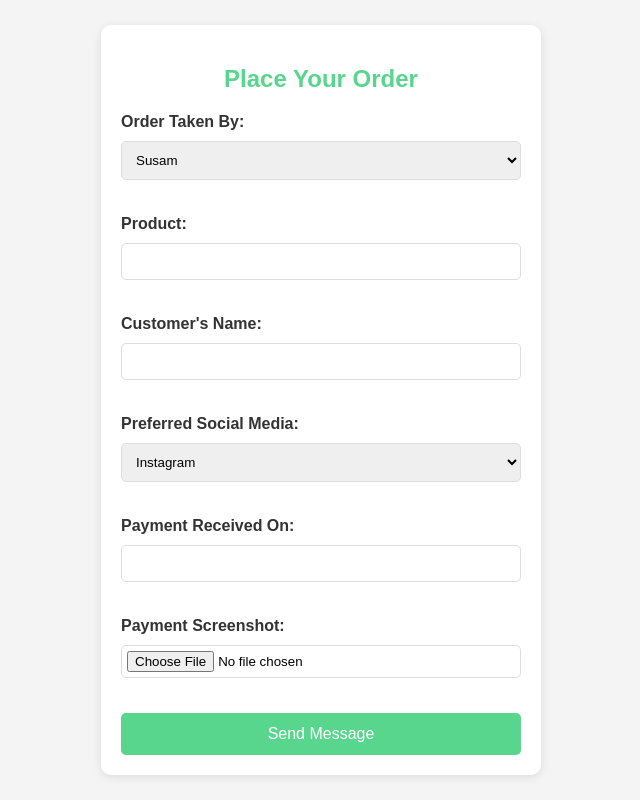
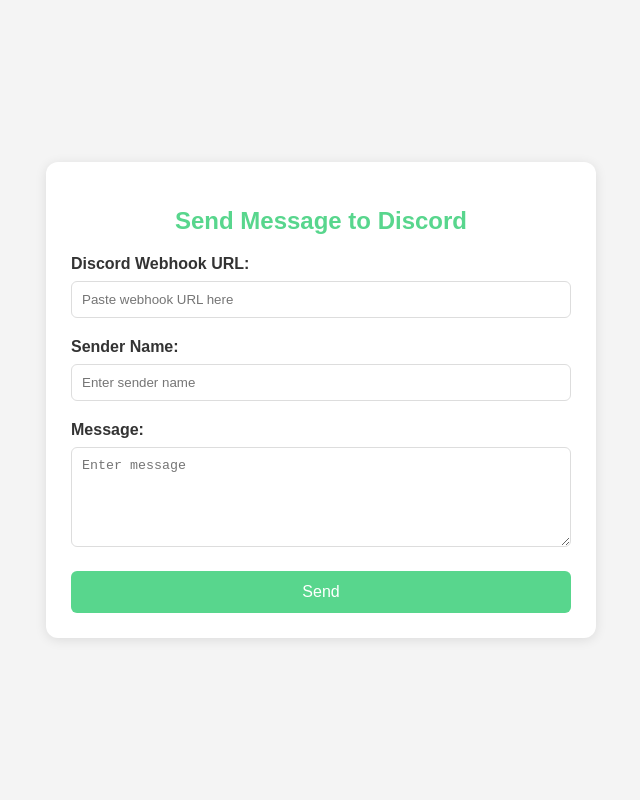
Before and after one commit to SusamPudasaini/DiscordApiCall, a plain HTML site: page index.html in a window 1280 px wide. Shown: the whole page, without its empty margins (319-959 px from the left). Drawn offline with Linux system fonts and the light colour scheme.

Commit message:
Update index.html

```diff
--- a/index.html
+++ b/index.html
@@ -1,9 +1,9 @@
 <!DOCTYPE html>
 <html lang="en">
 <head>
-    <meta charset="UTF-8">
-    <meta name="viewport" content="width=device-width, initial-scale=1.0">
-    <title>Order Form</title>
+  <meta charset="UTF-8" />
+  <meta name="viewport" content="width=device-width, initial-scale=1.0"/>
+  <title>Send Discord Message</title>
   <style>
     body {
       font-family: Arial, sans-serif;
@@ -18,10 +18,10 @@
 
     .container {
       background-color: #fff;
-            padding: 20px;
-            border-radius: 10px;
-            box-shadow: 0 2px 10px rgba(0, 0, 0, 0.1);
-            max-width: 400px;
+      padding: 25px;
+      border-radius: 12px;
+      box-shadow: 0 2px 12px rgba(0, 0, 0, 0.1);
+      max-width: 500px;
       width: 100%;
     }
 
@@ -33,22 +33,23 @@
 
     label {
       display: block;
-            margin-bottom: 10px;
+      margin-bottom: 8px;
       font-weight: bold;
       color: #333;
     }
 
-        input[type="text"], input[type="file"], select {
+    input[type="text"], textarea {
       width: 100%;
       padding: 10px;
       margin-bottom: 20px;
       border: 1px solid #ddd;
-            border-radius: 5px;
+      border-radius: 6px;
       box-sizing: border-box;
     }
 
-        input[type="file"] {
-            padding: 5px;
+    textarea {
+      resize: vertical;
+      height: 100px;
     }
 
     button {
@@ -57,7 +58,7 @@
       background-color: #58D68D;
       color: white;
       border: none;
-            border-radius: 5px;
+      border-radius: 6px;
       cursor: pointer;
       font-size: 16px;
       transition: background-color 0.3s ease;
@@ -66,145 +67,58 @@
     button:hover {
       background-color: #45b469;
     }
-
-        .form-group {
-            margin-bottom: 15px;
-        }
   </style>
 </head>
 <body>
   <div class="container">
-        <h2>Place Your Order</h2>
-        <div class="form-group">
-            <label for="name">Order Taken By:</label>
-            <select id="name" required>
-                <option value="Susam">Susam</option>
-                <option value="Bishes">Bishes</option>
-                <option value="Suraj">Suraj</option>
-                <option value="Rabin">Rabin</option>
-            </select>
-        </div>
-        <div class="form-group">
-            <label for="product">Product:</label>
-            <input type="text" id="product" required>
-        </div>
-        <div class="form-group">
-            <label for="customer-name">Customer's Name:</label>
-            <input type="text" id="customer-name" required>
-        </div>
-        <div class="form-group">
-            <label for="social-media">Preferred Social Media:</label>
-            <select id="social-media" required>
-                <option value="Instagram">Instagram</option>
-                <option value="Messenger">Messenger</option>
-                <option value="WhatsApp">WhatsApp</option>
-                <option value="Discord">Discord</option>
-            </select>
-        </div>
-        <div class="form-group">
-            <label for="payment-received-on">Payment Received On:</label>
-            <input type="text" id="payment-received-on" required>
-        </div>
-        <div class="form-group">
-            <label for="photo">Payment Screenshot:</label>
-            <input type="file" id="photo" accept="image/*" required>
-        </div>
-        <button onclick="discord()">Send Message</button>
+    <h2>Send Message to Discord</h2>
+    <label for="webhook">Discord Webhook URL:</label>
+    <input type="text" id="webhook" placeholder="Paste webhook URL here" required />
+
+    <label for="username">Sender Name:</label>
+    <input type="text" id="username" placeholder="Enter sender name" required />
+
+    <label for="message">Message:</label>
+    <textarea id="message" placeholder="Enter message" required></textarea>
+
+    <button onclick="sendMessage()">Send</button>
   </div>
 
   <script>
-        async function discord() {
+    async function sendMessage() {
+      const webhook = document.getElementById("webhook").value.trim();
+      const username = document.getElementById("username").value.trim();
+      const message = document.getElementById("message").value.trim();
+
+      if (!webhook || !username || !message) {
+        alert("Please fill in all fields.");
+        return;
+      }
+
       try {
-                var name = document.getElementById("name").value;
-                var product = document.getElementById("product").value;
-                var customerName = document.getElementById("customer-name").value;
-                var socialMedia = document.getElementById("social-media").value;
-                var paymentReceivedOn = document.getElementById("payment-received-on").value;
-                var photo = document.getElementById("photo").files[0];
-
-                const imgurUploadURL = "https://api.imgur.com/3/image";
-                const imgurClientID = "1a5ecdafbffffc0"; // Replace with your Imgur Client ID
-
-                const formData = new FormData();
-                formData.append('image', photo);
-
-                const imgurResponse = await fetch(imgurUploadURL, {
-                    method: 'POST',
-                    headers: {
-                        Authorization: `Client-ID ${imgurClientID}`
-                    },
-                    body: formData
-                });
-
-                const imgurData = await imgurResponse.json();
-                const imageURL = imgurData.data.link;
-
-                const webhookURL = "https://discord.com/api/webhooks/1281527734874669128/sp0-XqkZrtcpQ2jCM64EqmxTxqK1IAN8oa54EDwii14FyDVV3DxFeus2SLuwbq6EhJPA"; // Replace with your Discord webhook URL
-
-                const response = await fetch(webhookURL, {
+        const response = await fetch(webhook, {
           method: "POST",
           headers: {
             "Content-Type": "application/json"
           },
           body: JSON.stringify({
-                        embeds: [
-                            {
-                                title: "New Order Received",
-                                description: `${name} just ordered ${product}.`,
-                                color: 5814783,
-                                fields: [
-                                    {
-                                        name: "Order Taken By",
-                                        value: name,
-                                        inline: true
-                                    },
-                                    {
-                                        name: "Customer's Name",
-                                        value: customerName,
-                                        inline: true
-                                    },
-                                    {
-                                        name: "Product",
-                                        value: product,
-                                        inline: true
-                                    },
-                                    {
-                                        name: "Preferred Social Media",
-                                        value: socialMedia,
-                                        inline: true
-                                    },
-                                    {
-                                        name: "Payment Received On",
-                                        value: paymentReceivedOn,
-                                        inline: true
-                                    }
-                                ],
-                                image: {
-                                    url: imageURL
-                                },
-                                footer: {
-                                    text: "Order System",
-                                    icon_url: "https://img.icons8.com/ios-filled/50/000000/discord-logo.png"
-                                },
-                                timestamp: new Date()
-                            }
-                        ]
+            username: username,
+            content: message
           })
         });
 
         if (response.status === 204) {
-                    document.getElementById("name").value = "";
-                    document.getElementById("product").value = "";
-                    document.getElementById("customer-name").value = "";
-                    document.getElementById("social-media").value = "";
-                    document.getElementById("payment-received-on").value = "";
-                    document.getElementById("photo").value = "";
-                    alert("Your Order Has Been Placed");
+          alert("✅ Message sent successfully!");
+          document.getElementById("webhook").value = "";
+          document.getElementById("username").value = "";
+          document.getElementById("message").value = "";
         } else {
-                    console.error("Error sending message to Discord:", response.statusText);
+          alert("❌ Failed to send message. Check the webhook URL.");
+          console.error("Response:", await response.text());
         }
       } catch (error) {
-                console.error("Error sending message to Discord:", error);
+        console.error("Error:", error);
+        alert("❌ An error occurred while sending the message.");
       }
     }
   </script>
```
Lines whose indentation alone changed are shown as unchanged.
